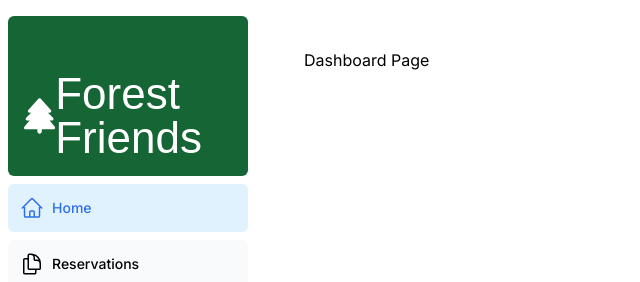
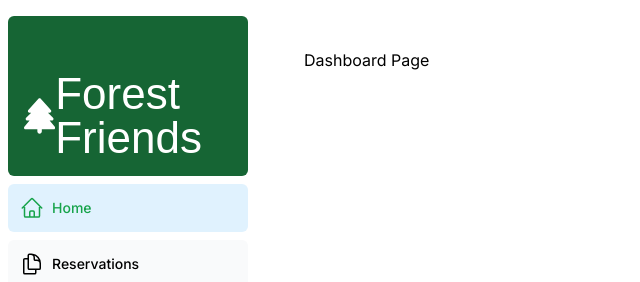
Before and after one commit to JamesKDouglas/forest-friends, a Next.js app: page /dashboard in a window 1280 px wide. Shown: the top 282 px of the page, without its empty margins (0-640 px from the left). Built offline with nearby package versions, Linux system fonts and the light colour scheme; a web font is replaced by a local one.

Commit message:
make readme

```diff
--- a/app/ui/dashboard/nav-links.tsx
+++ b/app/ui/dashboard/nav-links.tsx
@@ -34,7 +34,7 @@ export default function NavLinks() {
             href={link.href}
             className={clsx(
               "flex h-[48px] grow items-center justify-center gap-2 rounded-md bg-gray-50 p-3 text-sm font-medium hover:bg-sky-100 hover:text-blue-600 md:flex-none md:justify-start md:p-2 md:px-3",{
-                'bg-sky-100 text-blue-600': pathname === link.href,},
+                'bg-sky-100 text-green-600': pathname === link.href,},
             )}
           >
             <LinkIcon className="w-6" />
```
Also changed, not shown: 1 other file (tests, documents, lock files or other folders).
